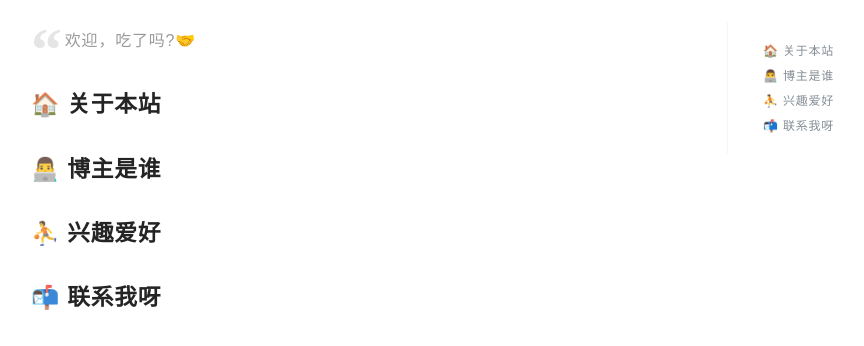
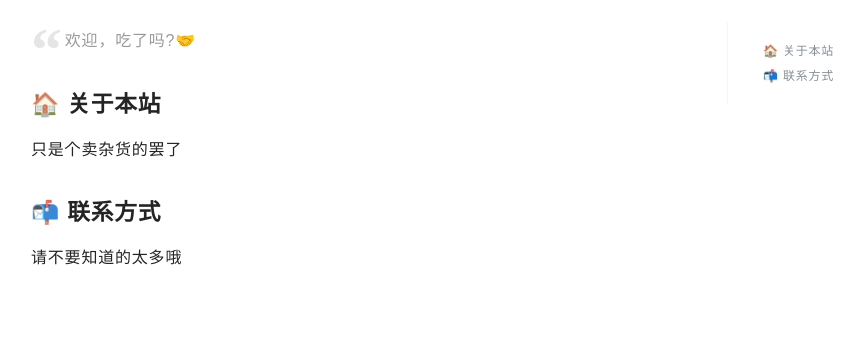
Before and after one commit to NNzyo/NNzyo.github.io, a plain HTML site: page post/about/index.html in a window 1280 px wide. Shown: the part 563-909 px from the top of the page, without its empty margins (265-1129 px from the left). Drawn offline with nearby package versions, Linux system fonts and the light colour scheme; a web font is replaced by a local one.

Commit message:
update from gridea: 2022-08-29 19:30:10

```diff
--- a/archives/index.html
+++ b/archives/index.html
@@ -3,7 +3,7 @@
     <meta charset="utf-8" />
 <meta name="viewport" content="width=device-width, initial-scale=1" />
 <title>NZ的杂货铺</title>
-<link rel="shortcut icon" href="https://nnzyo.github.io/favicon.ico?v=1661772030536">
+<link rel="shortcut icon" href="https://nnzyo.github.io/favicon.ico?v=1661772607800">
 <link href="https://cdn.jsdelivr.net/npm/remixicon@2.3.0/fonts/remixicon.css" rel="stylesheet">
 <link rel="stylesheet" href="https://nnzyo.github.io/styles/main.css">
 <link rel="alternate" type="application/atom+xml" title="NZ的杂货铺 - Atom Feed" href="https://nnzyo.github.io/atom.xml">
@@ -18,7 +18,7 @@
       <div class="main-content">
         <div class="site-header">
   <a href="https://nnzyo.github.io">
-  <img class="avatar" src="https://nnzyo.github.io/images/avatar.png?v=1661772030536" alt="">
+  <img class="avatar" src="https://nnzyo.github.io/images/avatar.png?v=1661772607800" alt="">
   </a>
   <h1 class="site-title">
     NZ的杂货铺
--- a/atom.xml
+++ b/atom.xml
@@ -2,7 +2,7 @@
 <feed xmlns="http://www.w3.org/2005/Atom">
     <id>https://nnzyo.github.io</id>
     <title>NZ的杂货铺</title>
-    <updated>2022-08-29T11:20:35.532Z</updated>
+    <updated>2022-08-29T11:30:10.065Z</updated>
     <generator>https://github.com/jpmonette/feed</generator>
     <link rel="alternate" href="https://nnzyo.github.io"/>
     <link rel="self" href="https://nnzyo.github.io/atom.xml"/>
--- a/post/about/index.html
+++ b/post/about/index.html
@@ -3,7 +3,7 @@
     <meta charset="utf-8" />
 <meta name="viewport" content="width=device-width, initial-scale=1" />
 <title>关于 | NZ的杂货铺</title>
-<link rel="shortcut icon" href="https://nnzyo.github.io/favicon.ico?v=1661772030536">
+<link rel="shortcut icon" href="https://nnzyo.github.io/favicon.ico?v=1661772607800">
 <link href="https://cdn.jsdelivr.net/npm/remixicon@2.3.0/fonts/remixicon.css" rel="stylesheet">
 <link rel="stylesheet" href="https://nnzyo.github.io/styles/main.css">
 <link rel="alternate" type="application/atom+xml" title="关于 | NZ的杂货铺 - Atom Feed" href="https://nnzyo.github.io/atom.xml">
@@ -15,9 +15,9 @@
 欢迎，吃了吗?🤝
 
 🏠 关于本站
-👨‍💻 博主是谁
-⛹ 兴趣爱好
-📬 联系我呀
+只是个卖杂货的罢了
+📬 联系方式
+请不要知道的太多哦
 ..." />
     <meta name="keywords" content="" />
     <link rel="stylesheet" href="https://cdnjs.cloudflare.com/ajax/libs/KaTeX/0.10.0/katex.min.css">
@@ -28,7 +28,7 @@
       <div class="main-content">
         <div class="site-header">
   <a href="https://nnzyo.github.io">
-  <img class="avatar" src="https://nnzyo.github.io/images/avatar.png?v=1661772030536" alt="">
+  <img class="avatar" src="https://nnzyo.github.io/images/avatar.png?v=1661772607800" alt="">
   </a>
   <h1 class="site-title">
     NZ的杂货铺
@@ -99,9 +99,9 @@
 <p>欢迎，吃了吗?🤝</p>
 </blockquote>
 <h2 id="关于本站">🏠 关于本站</h2>
-<h2 id="博主是谁">👨‍💻 博主是谁</h2>
-<h2 id="兴趣爱好">⛹ 兴趣爱好</h2>
-<h2 id="联系我呀">📬 联系我呀</h2>
+<p>只是个卖杂货的罢了</p>
+<h2 id="联系方式">📬 联系方式</h2>
+<p>请不要知道的太多哦</p>
 
               </div>
               <div class="toc-container">
@@ -109,9 +109,7 @@
 <li>
 <ul>
 <li><a href="#%E5%85%B3%E4%BA%8E%E6%9C%AC%E7%AB%99">🏠 关于本站</a></li>
-<li><a href="#%E5%8D%9A%E4%B8%BB%E6%98%AF%E8%B0%81">👨‍💻 博主是谁</a></li>
-<li><a href="#%E5%85%B4%E8%B6%A3%E7%88%B1%E5%A5%BD">⛹ 兴趣爱好</a></li>
-<li><a href="#%E8%81%94%E7%B3%BB%E6%88%91%E5%91%80">📬 联系我呀</a></li>
+<li><a href="#%E8%81%94%E7%B3%BB%E6%96%B9%E5%BC%8F">📬 联系方式</a></li>
 </ul>
 </li>
 </ul>
```
Also changed, not shown: index.html (+2 -2 lines), post/welcome-my-friend/index.html (+2 -2 lines), tags/index.html (+2 -2 lines).
